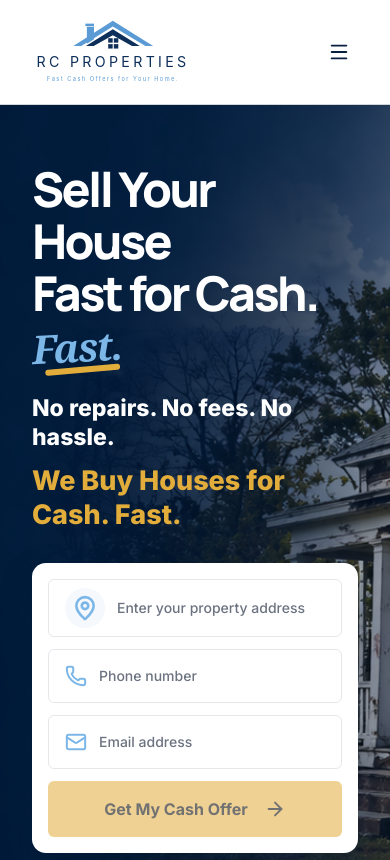
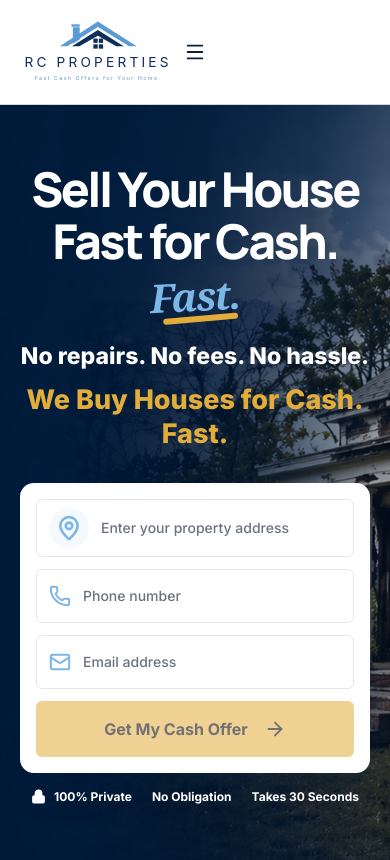
Before and after one commit to sockhead360/rc-properties, a Next.js app: page / in a window 390 px wide. Shown: the top 860 px of the page. Built offline with nearby package versions, Linux system fonts and the light colour scheme.

Commit message:
Fix mobile homepage and footer alignment

```diff
--- a/src/components/Footer.tsx
+++ b/src/components/Footer.tsx
@@ -23,9 +23,9 @@ const companyLinks = [
 export default function Footer() {
   return (
     <footer className="bg-rc-navy-dark text-white">
-      <div className="mx-auto max-w-[1180px] px-8 lg:px-12">
+      <div className="mx-auto max-w-[1180px] px-5 text-center sm:px-8 md:text-left lg:px-12">
         <div className="grid gap-10 py-8 md:grid-cols-[1.55fr_0.7fr_0.75fr_1.1fr_140px] md:items-start">
-          <div>
+          <div className="flex justify-center md:block">
             <RCLogo variant="light" />
           </div>
 
@@ -72,26 +72,26 @@ export default function Footer() {
             <div className="space-y-3">
               <a
                 href="tel:4102609157"
-                className="flex items-center gap-3 text-[15px] text-white/90 transition-colors hover:text-rc-light-blue"
+                className="flex items-center justify-center gap-3 text-[15px] text-white/90 transition-colors hover:text-rc-light-blue md:justify-start"
               >
                 <Phone size={18} fill="currentColor" strokeWidth={2} />
                 (410) 260-9157
               </a>
               <a
                 href="mailto:info@rcproperties.com"
-                className="flex items-center gap-3 text-[15px] text-white/90 transition-colors hover:text-rc-light-blue"
+                className="flex items-center justify-center gap-3 text-[15px] text-white/90 transition-colors hover:text-rc-light-blue md:justify-start"
               >
                 <Mail size={18} fill="currentColor" strokeWidth={1.7} />
                 info@rcproperties.com
               </a>
-              <div className="flex items-center gap-3 text-[15px] text-white/90">
+              <div className="flex items-center justify-center gap-3 text-[15px] text-white/90 md:justify-start">
                 <MapPin size={18} fill="currentColor" strokeWidth={1.8} />
                 Charlotte, NC
               </div>
             </div>
           </div>
 
-          <div className="flex md:justify-end">
+          <div className="flex justify-center md:justify-end">
             <Image
               src="/badges/local-trusted-badge.svg"
               alt="Local and trusted"
@@ -102,7 +102,7 @@ export default function Footer() {
           </div>
         </div>
 
-        <div className="flex flex-col gap-4 border-t border-white/12 py-5 sm:flex-row sm:items-center sm:justify-between">
+        <div className="flex flex-col items-center gap-4 border-t border-white/12 py-5 sm:flex-row sm:justify-between">
           <p className="text-[13px] text-white/90">
             © {new Date().getFullYear()} RC Properties. All rights reserved.
           </p>
--- a/src/components/Header.tsx
+++ b/src/components/Header.tsx
@@ -21,9 +21,9 @@ export default function Header() {
 
   return (
     <header className="sticky top-0 z-50 border-b border-gray-300 bg-rc-white">
-      <div className="mx-auto max-w-[1280px] px-8 sm:px-10 lg:px-12">
-        <div className="grid h-[104px] grid-cols-[auto_1fr_auto] items-center">
-          <Link href="/" className="shrink-0">
+      <div className="mx-auto max-w-[1280px] px-5 sm:px-10 lg:px-12">
+        <div className="grid h-[104px] grid-cols-[1fr_auto_1fr] items-center lg:grid-cols-[auto_1fr_auto]">
+          <Link href="/" className="shrink-0 justify-self-center lg:justify-self-start">
             <RCLogo />
           </Link>
 
--- a/src/components/home/Hero.tsx
+++ b/src/components/home/Hero.tsx
@@ -9,8 +9,8 @@ export default function Hero() {
         aria-hidden="true"
       />
 
-      <div className="relative mx-auto max-w-[1280px] px-8 py-[58px] sm:px-10 lg:px-[76px]">
-        <div className="max-w-[690px]">
+      <div className="relative mx-auto max-w-[1280px] px-5 py-[58px] text-center sm:px-10 lg:px-[76px] lg:text-left">
+        <div className="mx-auto max-w-[690px] lg:mx-0">
           <h1 className="text-[48px] font-extrabold leading-[1.08] tracking-[-0.055em] text-white sm:text-[70px] lg:text-[78px]">
             Sell Your House
             <br />
@@ -29,7 +29,7 @@ export default function Hero() {
           </p>
         </div>
 
-        <div className="mt-8 max-w-[520px]">
+        <div className="mx-auto mt-8 max-w-[520px] lg:mx-0">
           <HomeAddressBar />
         </div>
       </div>
--- a/src/components/home/HomeAddressBar.tsx
+++ b/src/components/home/HomeAddressBar.tsx
@@ -236,7 +236,7 @@ export default function HomeAddressBar() {
       >
         <div className="grid gap-3">
           <div ref={addressBoxRef} className="relative">
-            <label className="flex min-h-[58px] items-center gap-3 rounded-md border border-gray-200 bg-white px-4">
+            <label className="grid min-h-[58px] grid-cols-[40px_1fr] items-center gap-3 rounded-md border border-gray-200 bg-white px-3 sm:flex sm:px-4">
               <span className="flex h-10 w-10 shrink-0 items-center justify-center rounded-full bg-rc-soft-bg">
                 {loadingSuggestions ? (
                   <Loader2
@@ -298,7 +298,7 @@ export default function HomeAddressBar() {
           </div>
 
           <div className="grid gap-3 sm:grid-cols-2">
-            <label className="flex min-h-[54px] items-center gap-3 rounded-md border border-gray-200 bg-white px-4">
+            <label className="flex min-h-[54px] items-center gap-3 rounded-md border border-gray-200 bg-white px-3 sm:px-4">
             <Phone
               size={22}
               strokeWidth={2.2}
@@ -320,7 +320,7 @@ export default function HomeAddressBar() {
             />
             </label>
 
-            <label className="flex min-h-[54px] items-center gap-3 rounded-md border border-gray-200 bg-white px-4">
+            <label className="flex min-h-[54px] items-center gap-3 rounded-md border border-gray-200 bg-white px-3 sm:px-4">
             <Mail
               size={22}
               strokeWidth={2.2}
@@ -359,7 +359,7 @@ export default function HomeAddressBar() {
         )}
       </form>
 
-      <div className="mt-4 flex flex-wrap items-center gap-x-5 gap-y-2 text-xs font-bold text-white sm:text-sm">
+      <div className="mt-4 flex flex-wrap items-center justify-center gap-x-5 gap-y-2 text-xs font-bold text-white sm:text-sm lg:justify-start">
         <span className="flex items-center gap-2">
           <Lock size={15} fill="currentColor" strokeWidth={2.4} />
           100% Private
```
